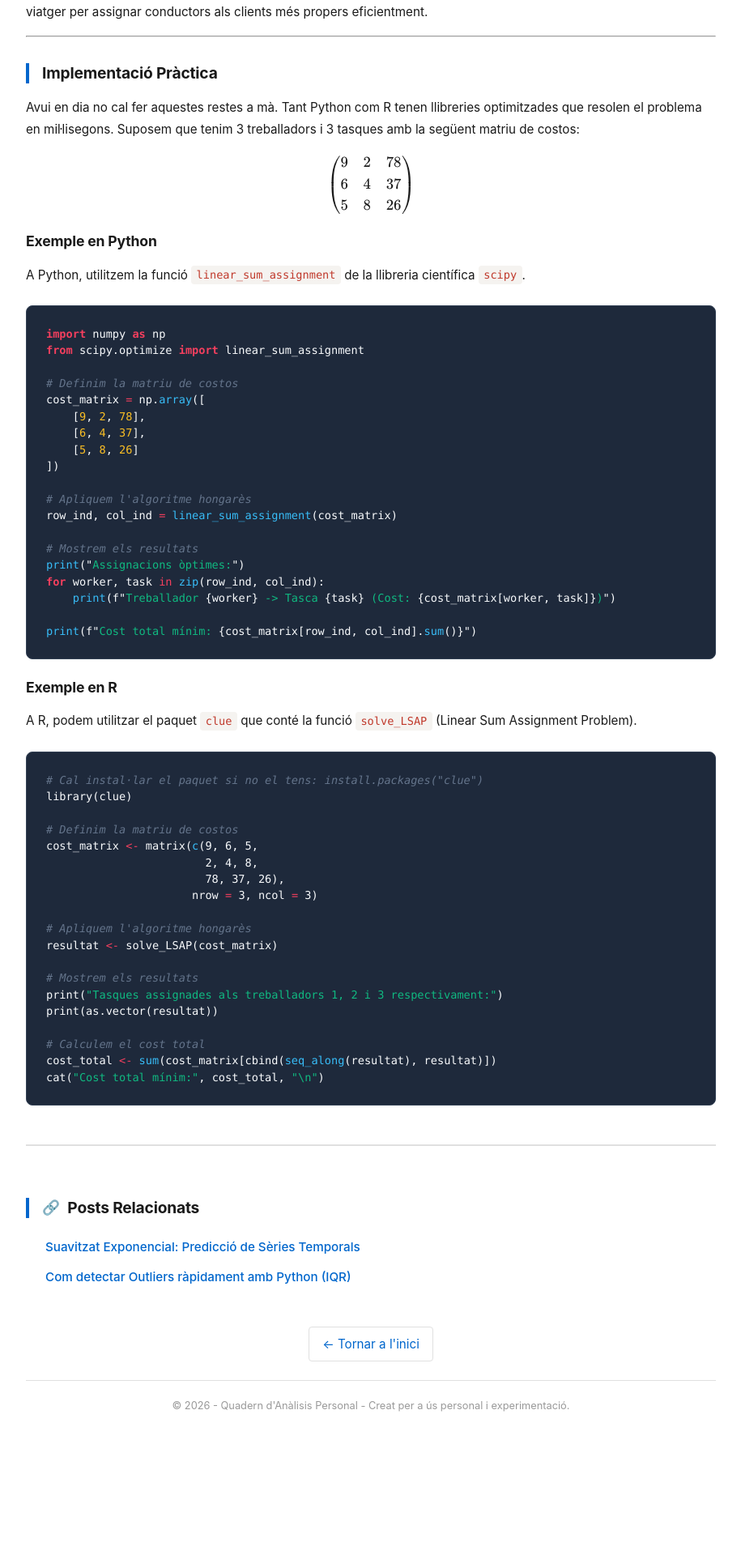
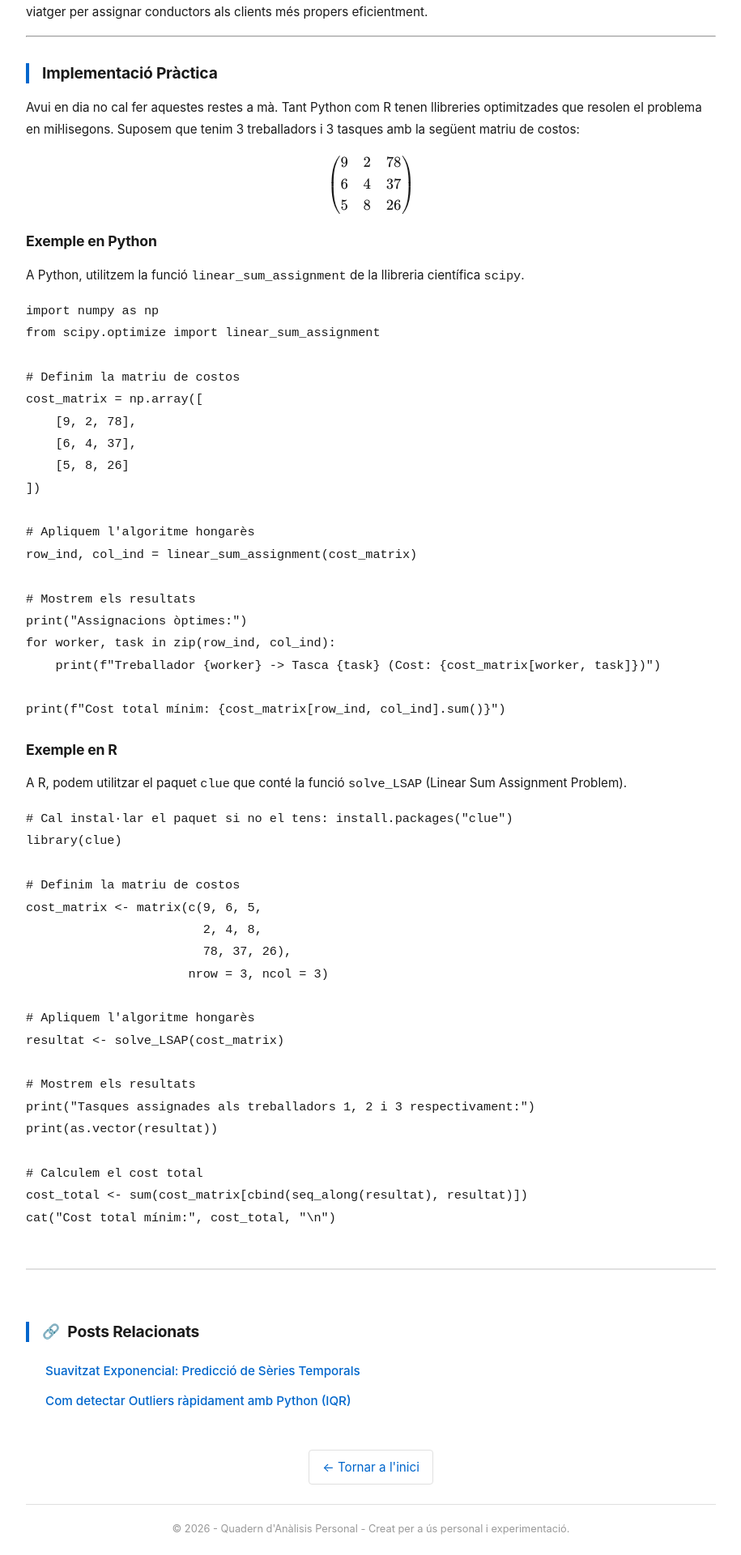
Before and after one commit to alberthr/alberthr.github.io, a Jekyll site: the page built from _posts/2020-06-09-algoritme-hongares.md, in a window 1280 px wide. Shown: the part 1342-3262 px from the top of the page at 81% size, without its empty margins (182-1097 px from the left). Built offline with Jekyll 4.4.1, drawn with Linux system fonts in a browser that asks for light colours; comment, search, counter and statistics services are not loaded; before the commit the page ends 3109 px from its top, so only the background shows below that.

Commit message:
proves en les caixes de codi

```diff
--- a/assets/css/style.css
+++ b/assets/css/style.css
@@ -385,7 +385,7 @@
 
 
 /* ===== BLOCS DE CODI ===== */
-pre {
+/*pre {
   background-color: var(--code-bg);
   color: var(--code-text);
   padding: 1.5rem;
@@ -411,80 +411,14 @@
   background-color: transparent;
   color: inherit;
   padding: 0;
-}
+}*/
 
 /* Ressaltat de sintaxi (Rouge) */
-pre.highlight, .highlight pre {
-  background: var(--code-bg);
-  color: var(--code-text);
-}
+/*pre.highlight, .highlight pre {
+  background-color: #ffffff;
+  color: #000000;
+}*/
 
-.highlight .c, .highlight .cm, .highlight .c1 {
-  color: #64748b;
-  font-style: italic;
-}
-
-.highlight .k, .highlight .kc, .highlight .kd, .highlight .kn {
-  color: #f43f5e;
-  font-weight: bold;
-}
-
-.highlight .nf, .highlight .fm {
-  color: #38bdf8;
-}
-
-.highlight .s, .highlight .s1, .highlight .s2 {
-  color: #10b981;
-}
-
-.highlight .mi, .highlight .mf, .highlight .mo {
-  color: #fbbf24;
-}
-
-.highlight .nn {
-  color: #e2e8f0;
-}
-
-.highlight .nb {
-  color: #a855f7;
-}
-
-.highlight .o, .highlight .ow {
-  color: #f43f5e;
-}
-
-/* ===== BLOCS ESPECIALS ===== */
-blockquote {
-  border-left: 4px solid var(--accent-color);
-  padding-left: 1rem;
-  margin-left: 0;
-  color: var(--text-muted);
-  font-style: italic;
-}
-
-/* ===== TAULA ===== */
-table {
-  width: 100%;
-  border-collapse: collapse;
-  margin: 1.5rem 0;
-  font-size: 0.9rem;
-}
-
-th, td {
-  border: 1px solid var(--border-color);
-  padding: 0.8rem;
-  text-align: left;
-}
-
-th {
-  background-color: var(--tag-bg);
-  font-weight: 700;
-  color: var(--text-color);
-}
-
-tr:nth-child(even) {
-  background-color: var(--bg-secondary);
-}
 
 /* ===== FOOTER ===== */
 footer {
```
